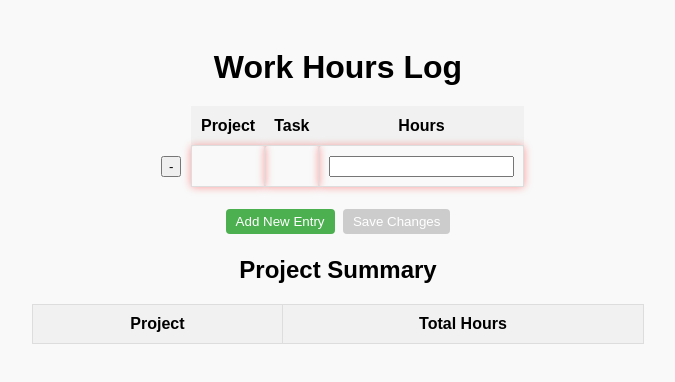
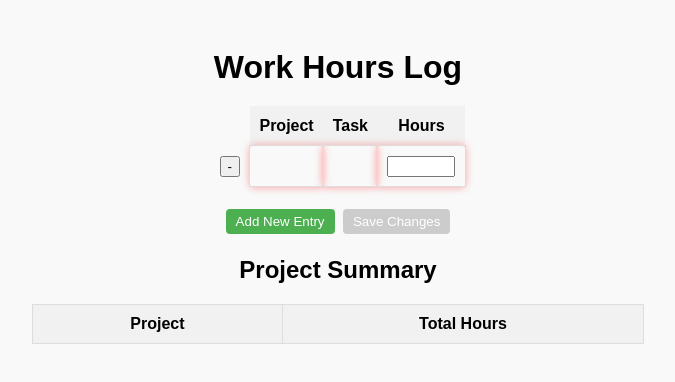
Before and after one commit to scoutbombhead/working_hours_app, a website: page index.html in a window 1280 px wide. Both pictures are taken after a click on the button "Add New Entry". Shown: the whole page, without its empty margins (302-977 px from the left). Drawn offline with Linux system fonts and the light colour scheme.

Commit message:
update style for hours

```diff
--- a/css/styles.css
+++ b/css/styles.css
@@ -52,6 +52,10 @@ th {
     border-radius: 3px;
 }
 
+.hours-input {
+    width: 60px;
+    text-align: center;
+}
 
 /* Controls for buttons below the table */
 #controls {
```
